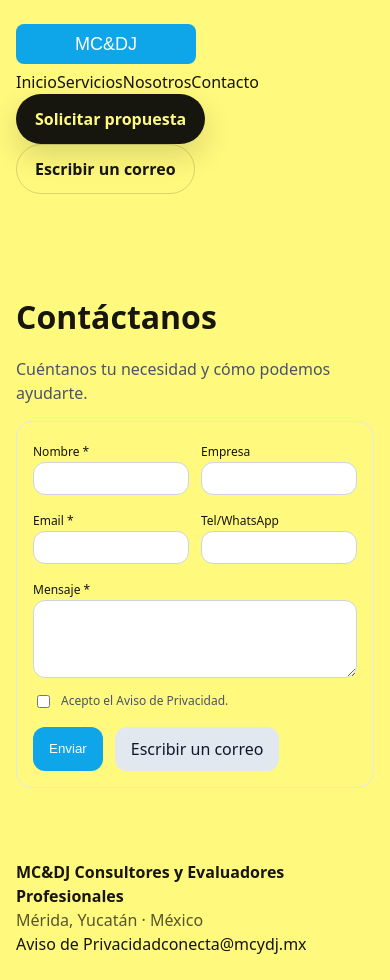
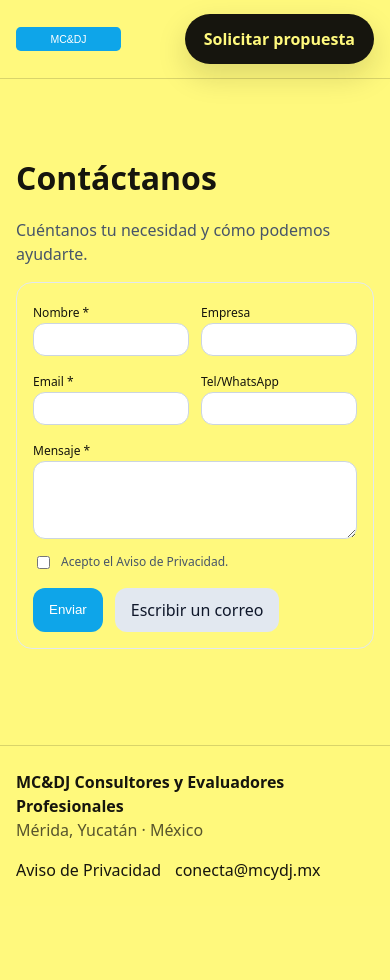
Before and after one commit to diegopuerto24/mcydj-web, a Next.js app: page / in a window 390 px wide. After the commit the page ends 906 px from the top, so only its background shows below. Built offline with nearby package versions, Linux system fonts and the light colour scheme.

Commit message:
Add responsive header and footer styles

```diff
--- a/app/globals.css
+++ b/app/globals.css
@@ -116,3 +116,80 @@ a:hover{ text-decoration:underline; text-underline-offset: 4px; }
 @media (max-width: 900px){
   .grid-3{ grid-template-columns: 1fr; }
 }
+/* Header / Nav */
+.siteHeader{
+  position: sticky;
+  top: 0;
+  z-index: 50;
+  background: rgba(255,249,125,.92);
+  backdrop-filter: blur(10px);
+  border-bottom: var(--border);
+}
+
+.headerInner{
+  display:flex;
+  align-items:center;
+  justify-content:space-between;
+  gap: 14px;
+  padding-top: 14px;
+  padding-bottom: 14px;
+}
+
+.brand{
+  display:flex;
+  align-items:center;
+  gap: 10px;
+  text-decoration:none;
+}
+
+.brandLogo{
+  width: 120px;
+  height: auto;
+  display:block;
+}
+
+.nav{
+  display:flex;
+  gap: 16px;
+  align-items:center;
+  font-weight: 700;
+}
+.nav a{
+  padding: 8px 10px;
+  border-radius: 14px;
+}
+.nav a:hover{
+  background: rgba(255,255,255,.35);
+  text-decoration:none;
+}
+
+.headerCtas{
+  display:flex;
+  gap: 10px;
+  align-items:center;
+}
+
+.siteFooter{
+  margin-top: 48px;
+  border-top: var(--border);
+  background: rgba(255,249,125,.65);
+}
+.footerInner{
+  display:flex;
+  justify-content:space-between;
+  align-items:flex-start;
+  gap: 16px;
+}
+.footerLinks{
+  display:flex;
+  gap: 14px;
+  flex-wrap:wrap;
+}
+
+/* Responsive: en móvil ocultamos nav y dejamos CTA */
+@media (max-width: 900px){
+  .nav{ display:none; }
+  .brandLogo{ width: 105px; }
+  .headerCtas .btn-secondary{ display:none; } /* deja solo el CTA principal */
+  .footerInner{ flex-direction:column; }
+}
```
